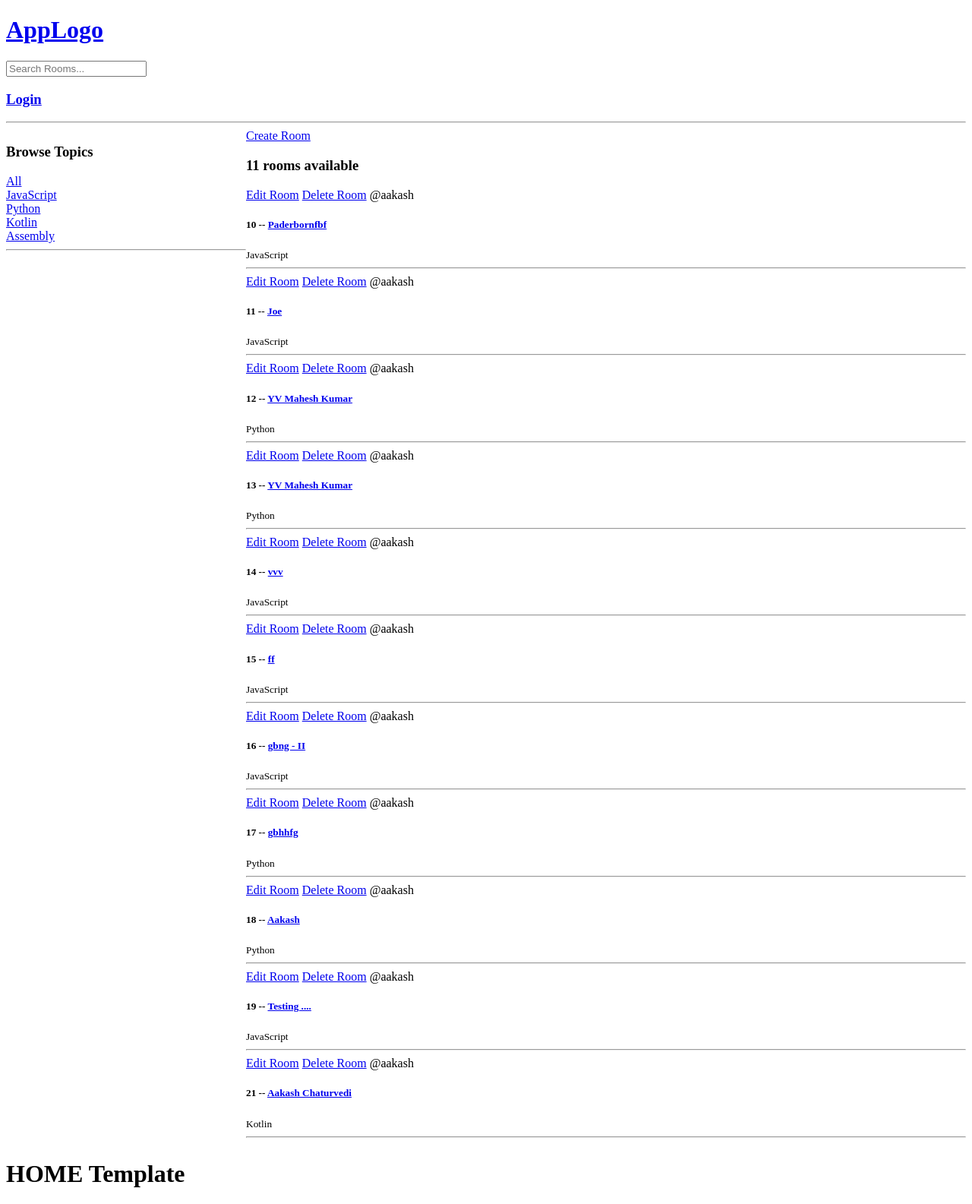
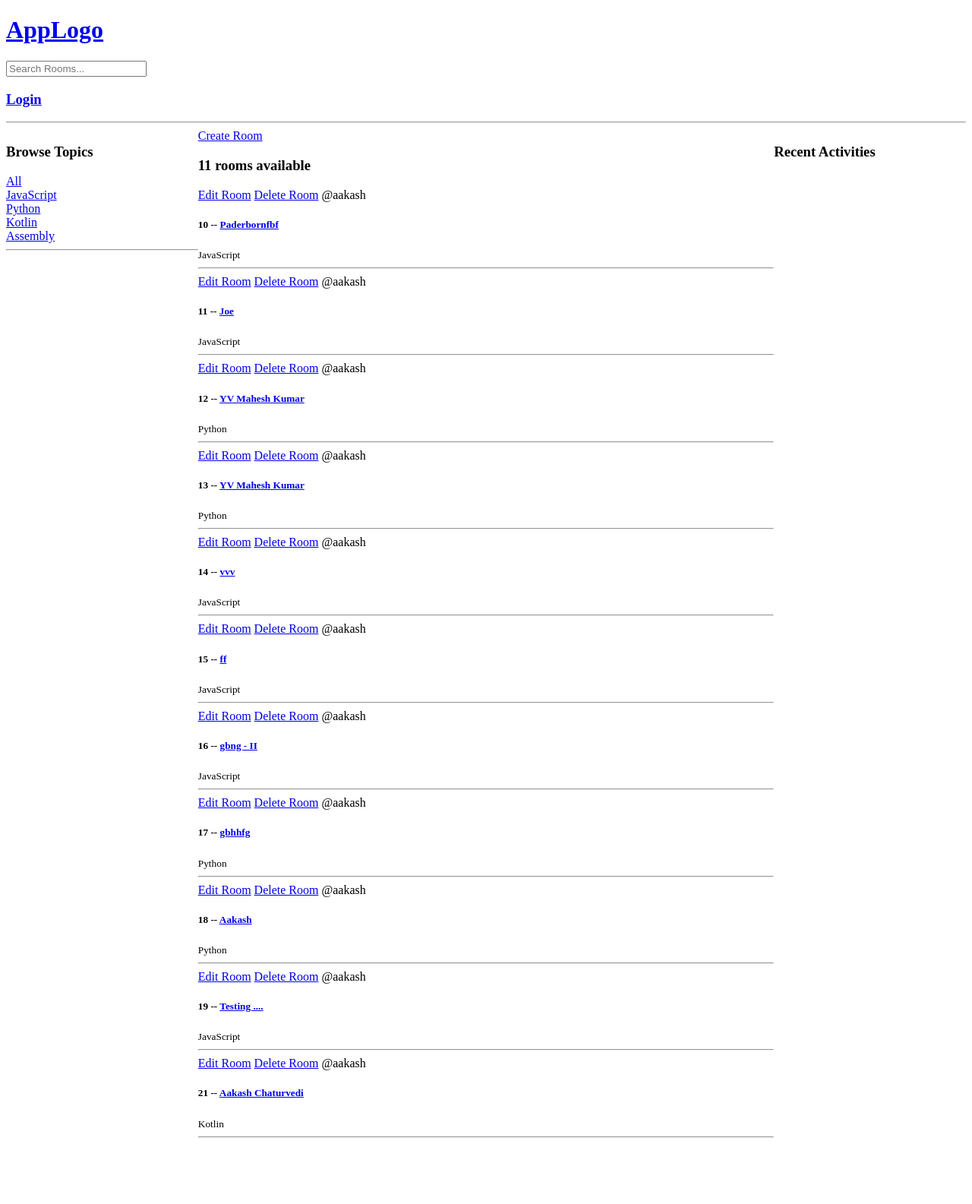
Before and after one commit to aakashRepoCodes/python-web-app-development, a Django app: page / in a window 1280 px wide. Shown: the whole page at 76% size. After the commit the page ends 1498 px from the top, so only its background shows below. Run offline with Django 4.2, Linux system fonts and the light colour scheme; data comes from the database, SQL or seed files in the repository.

Commit message:
Added activities tab on Home

```diff
--- a/base/templates/base/home.html
+++ b/base/templates/base/home.html
@@ -5,12 +5,10 @@
 <style>
     .home-container {
         display: grid;
-        grid-template-columns: 1fr 3fr;
-
+        grid-template-columns: 1fr 3fr 1fr;
     }
 </style>
-
-<div class = "home-container">
+<div class="home-container">
 
     <div>
         <h3>Browse Topics</h3>
@@ -21,7 +19,6 @@
         <div>
 
             <a href="{% url 'home' %}?q={{topic.name}}">{{topic.name}}</a>
-
         </div>
         {% endfor %}
 
@@ -43,7 +40,8 @@
 
                 <span>@{{room.host.username}}</span>
 
-                <h5> {{room.id}} -- <a href="/room/{{room.id}}">{{room.name}}</a> </h5>
+                <h5> {{room.id}} -- <a href="/room/{{room.id}}">{{room.name}}</a>
+                </h5>
 
                 <small>{{room.topic.name}}</small>
 
@@ -54,9 +52,11 @@
         </div>
     </div>
 
+    <div class="recent-actvities">
+        <h3> Recent Activities</h3>
     </div>
 
-<h1> HOME Template</h1>
+</div>
 
 
 {% endblock %}
```
Lines whose indentation alone changed are shown as unchanged.
